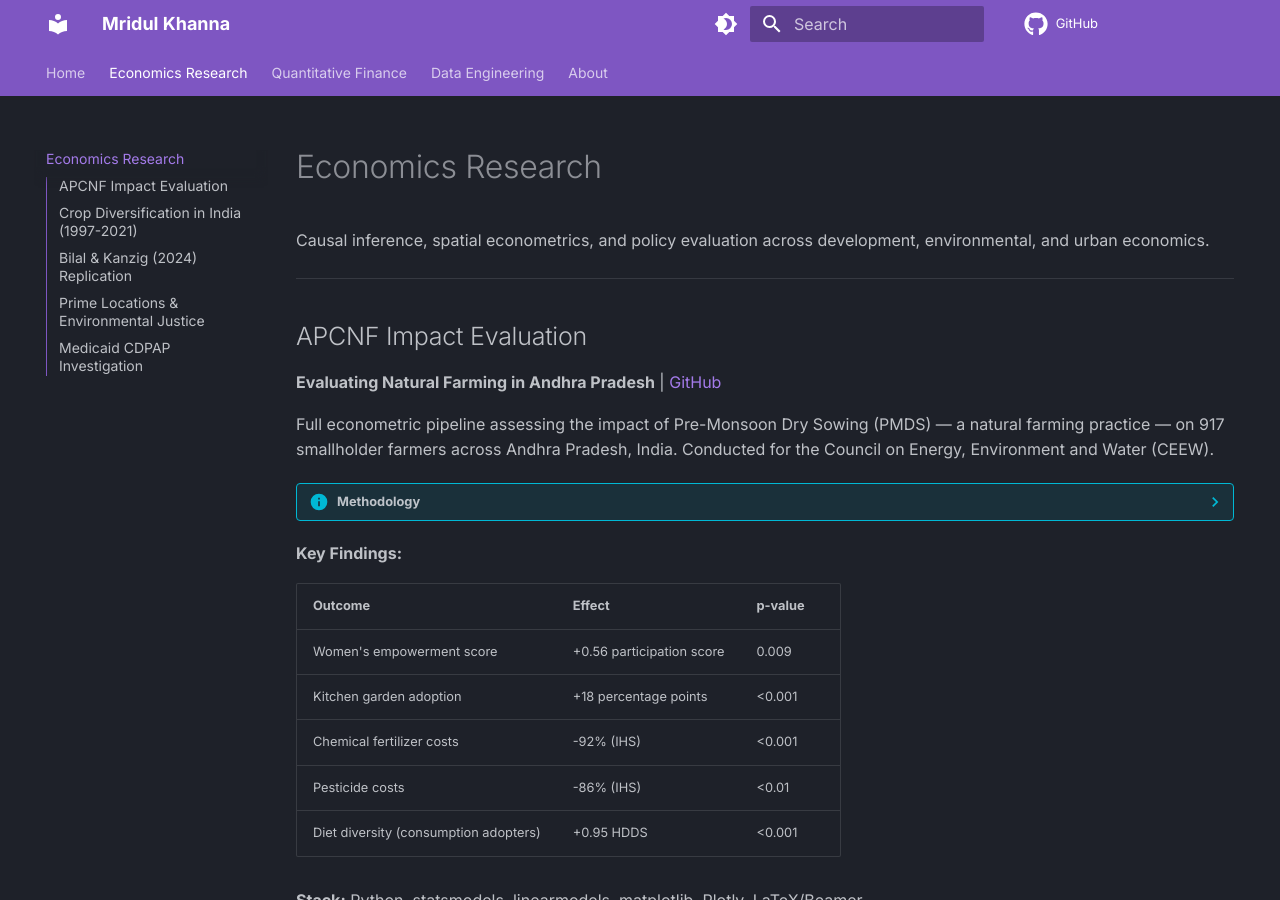
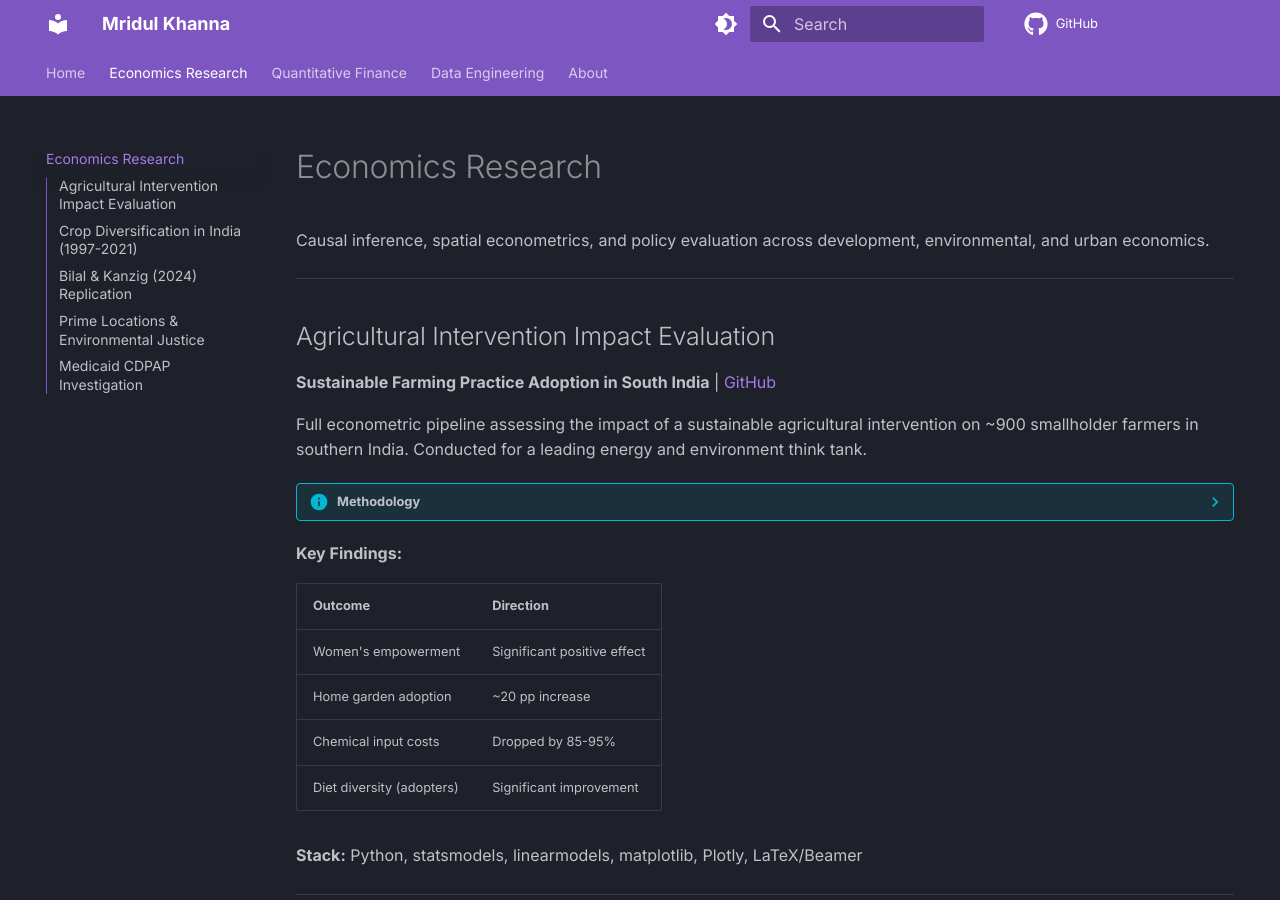
Before and after one commit to Mridlll/portfolio, an MkDocs documentation site: the page built from docs/research.md, in a window 1280 px wide and 900 px high. Built offline with MkDocs 1.6.1 and Material for MkDocs 9.7.7, drawn with Linux system fonts in a browser that asks for light colours.

Commit message:
scrub project name from agricultural intervention section, use approximate sizes

```diff
--- a/docs/research.md
+++ b/docs/research.md
@@ -4,15 +4,15 @@ Causal inference, spatial econometrics, and policy evaluation across development
 
 ---
 
-## APCNF Impact Evaluation
+## Agricultural Intervention Impact Evaluation
 
-**Evaluating Natural Farming in Andhra Pradesh** | [GitHub](https://github.com/Mridlll/APCNF-demo)
+**Sustainable Farming Practice Adoption in South India** | [GitHub](https://github.com/Mridlll/APCNF-demo)
 
-Full econometric pipeline assessing the impact of Pre-Monsoon Dry Sowing (PMDS) — a natural farming practice — on 917 smallholder farmers across Andhra Pradesh, India. Conducted for the Council on Energy, Environment and Water (CEEW).
+Full econometric pipeline assessing the impact of a sustainable agricultural intervention on ~900 smallholder farmers in southern India. Conducted for a leading energy and environment think tank.
 
 ??? info "Methodology"
 
-    - ANCOVA with district fixed effects, SEs clustered at mandal level (77 clusters)
+    - ANCOVA with district fixed effects, clustered standard errors (~75 clusters)
     - Inverse Hyperbolic Sine (IHS) transformation for cost variables with zeros
     - Propensity Score Matching & Inverse Probability Weighting
     - Oster bounds for selection on unobservables
@@ -22,13 +22,12 @@ Full econometric pipeline assessing the impact of Pre-Monsoon Dry Sowing (PMDS)
 
 **Key Findings:**
 
-| Outcome | Effect | p-value |
-|---------|--------|---------|
-| Women's empowerment score | +0.56 participation score | 0.009 |
-| Kitchen garden adoption | +18 percentage points | <0.001 |
-| Chemical fertilizer costs | -92% (IHS) | <0.001 |
-| Pesticide costs | -86% (IHS) | <0.01 |
-| Diet diversity (consumption adopters) | +0.95 HDDS | <0.001 |
+| Outcome | Direction |
+|---------|-----------|
+| Women's empowerment | Significant positive effect |
+| Home garden adoption | ~20 pp increase |
+| Chemical input costs | Dropped by 85-95% |
+| Diet diversity (adopters) | Significant improvement |
 
 **Stack:** Python, statsmodels, linearmodels, matplotlib, Plotly, LaTeX/Beamer
 
```
Also changed, not shown: docs/about.md (+2 -2 lines), docs/index.md (+1 -1 lines).
